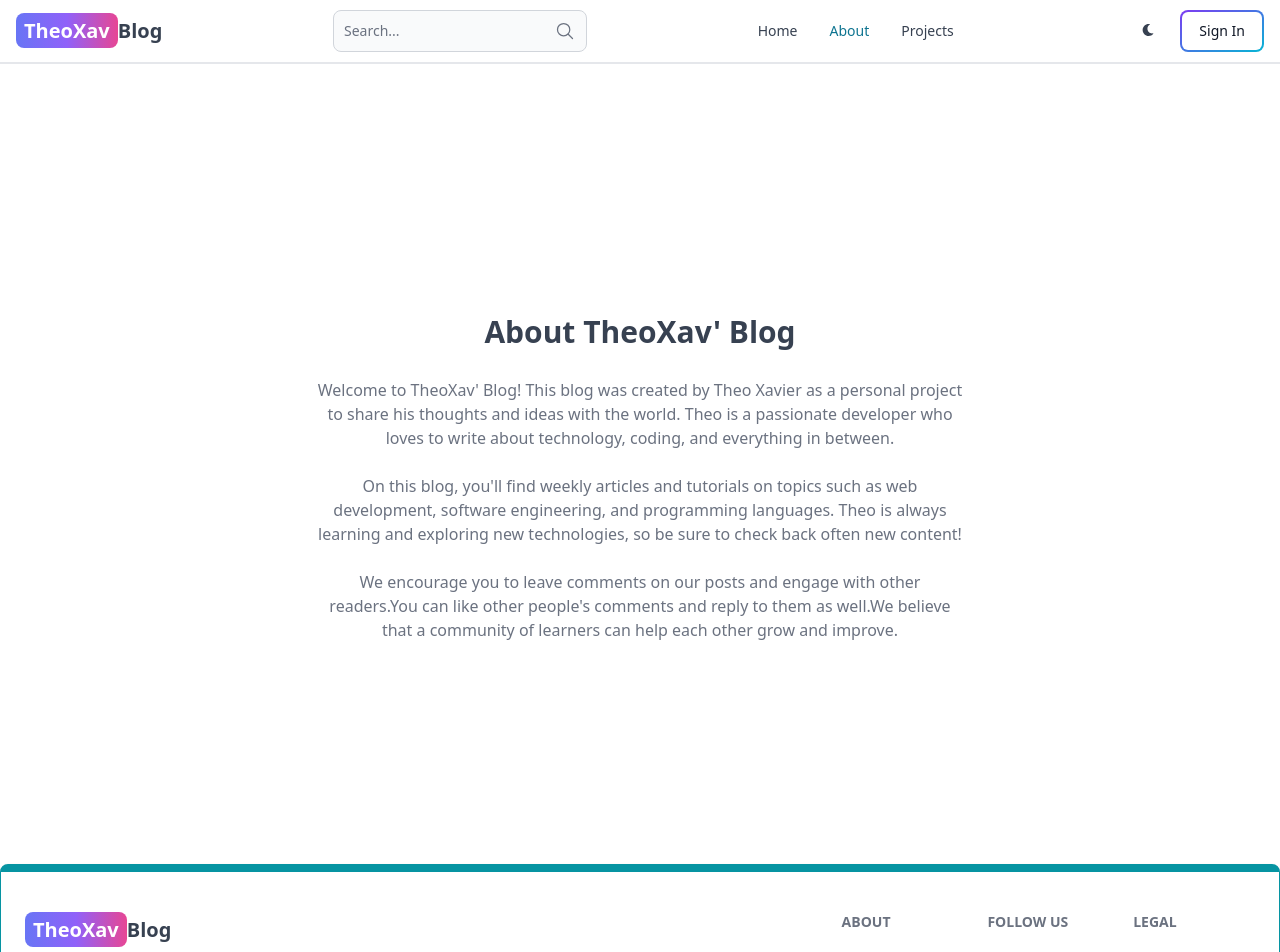
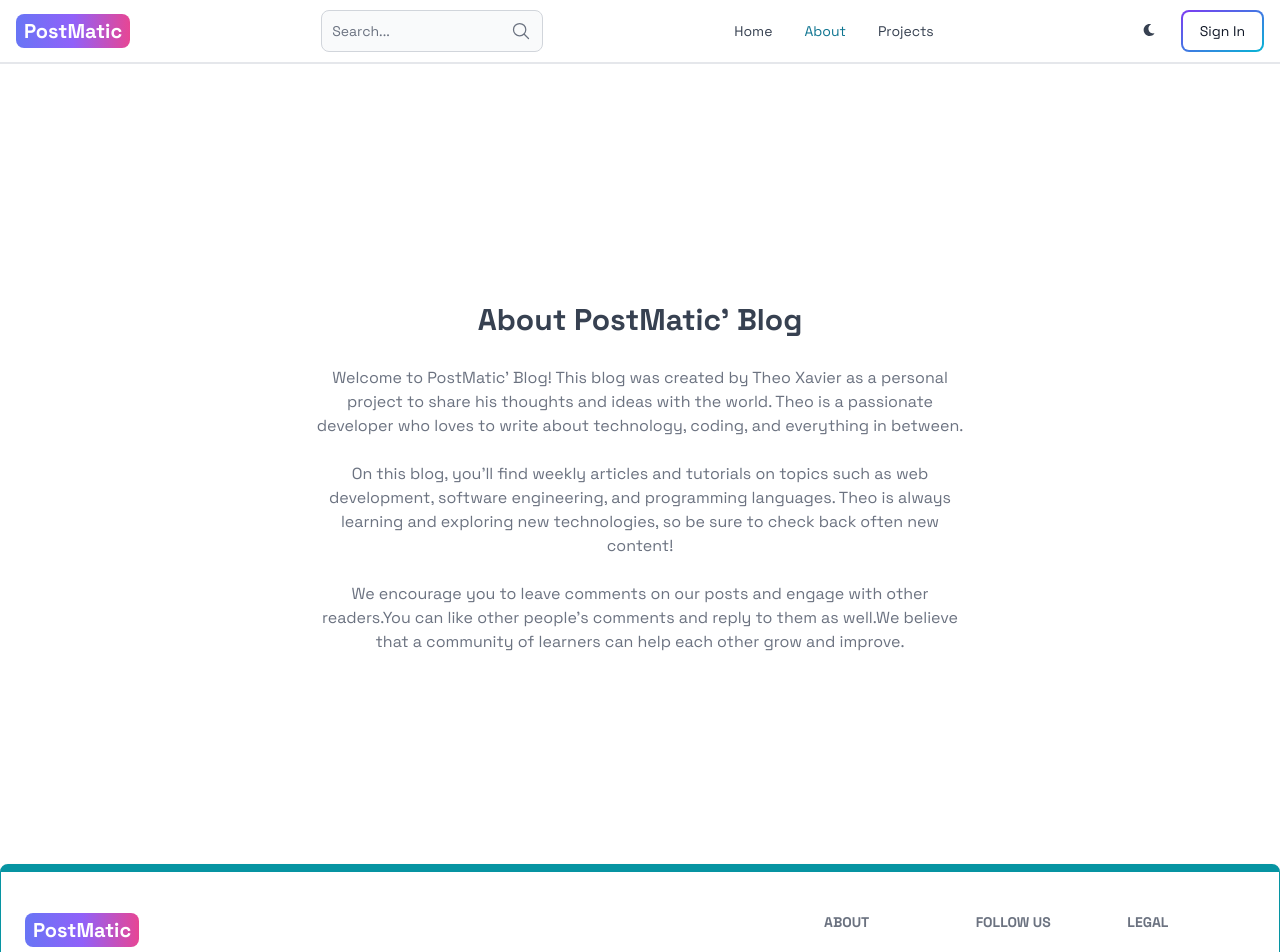
Before and after one commit to theoxav/mern-blog, a React (Vite) app in the folder client/: page /about in a window 1280 px wide. Shown: the top 952 px of the page. Built offline with nearby package versions, Linux system fonts and the light colour scheme.

Commit message:
Add Space Grotesk fot family

```diff
--- a/client/src/components/Layout/Footer.jsx
+++ b/client/src/components/Layout/Footer.jsx
@@ -1,12 +1,12 @@
-import { Footer } from "flowbite-react";
-import { Link } from "react-router-dom";
+import { Footer } from 'flowbite-react';
+import { Link } from 'react-router-dom';
 import {
   FaFacebook,
   FaInstagram,
   FaTwitter,
   FaGithub,
   FaDribbble,
-} from "react-icons/fa";
+} from 'react-icons/fa';
 
 const FooterLayout = () => (
   <Footer container className="border border-t-8 border-teal-500">
@@ -18,9 +18,8 @@ const FooterLayout = () => (
             className="self-center whitespace-nowrap text-lg sm:text-xl font-semibold dark:text-white"
           >
             <span className="px-2 py-1 bg-gradient-to-r from-indigo-500 via-purple-500 to-pink-500 rounded-lg text-white">
-              TheoXav
+              PostMatic
             </span>
-            Blog
           </Link>
         </div>
         <div className="grid grid-cols-2 gap-8 mt-4 sm:grid-cols-3 sm:gap-6">
@@ -39,7 +38,7 @@ const FooterLayout = () => (
                 target="_blank"
                 rel="noopener noreferrer"
               >
-                TheoXav Blog
+                PostMatic Blog
               </Footer.Link>
             </Footer.LinkGroup>
           </div>
--- a/client/src/components/Layout/Header.jsx
+++ b/client/src/components/Layout/Header.jsx
@@ -1,11 +1,11 @@
-import { Avatar, Button, Dropdown, Navbar, TextInput } from "flowbite-react";
-import { Link, useLocation, useNavigate } from "react-router-dom";
-import { IoSearchOutline } from "react-icons/io5";
-import { FaMoon, FaSun } from "react-icons/fa";
-import { useSelector, useDispatch } from "react-redux";
-import { toggleTheme } from "../../redux/theme/themeSlice";
-import { useLogout } from "../../hooks/auth/useLogout";
-import { useEffect, useState } from "react";
+import { Avatar, Button, Dropdown, Navbar, TextInput } from 'flowbite-react';
+import { Link, useLocation, useNavigate } from 'react-router-dom';
+import { IoSearchOutline } from 'react-icons/io5';
+import { FaMoon, FaSun } from 'react-icons/fa';
+import { useSelector, useDispatch } from 'react-redux';
+import { toggleTheme } from '../../redux/theme/themeSlice';
+import { useLogout } from '../../hooks/auth/useLogout';
+import { useEffect, useState } from 'react';
 
 const Header = () => {
   const path = useLocation().pathname;
@@ -14,20 +14,20 @@ const Header = () => {
   const dispatch = useDispatch();
   const { currentUser } = useSelector((state) => state.user);
   const { theme } = useSelector((state) => state.theme);
-  const [searchTerm, setSearchTerm] = useState("");
+  const [searchTerm, setSearchTerm] = useState('');
 
   const { handleSignout } = useLogout();
 
   useEffect(() => {
     const urlParams = new URLSearchParams(location.search);
-    const searchTermFromUrl = urlParams.get("searchTerm");
+    const searchTermFromUrl = urlParams.get('searchTerm');
     if (searchTermFromUrl) setSearchTerm(searchTermFromUrl);
   }, [location.search]);
 
   const handleSubmit = (e) => {
     e.preventDefault();
     const urlParams = new URLSearchParams(location.search);
-    urlParams.set("searchTerm", searchTerm);
+    urlParams.set('searchTerm', searchTerm);
     const search = urlParams.toString();
     navigate(`/search?${search}`);
   };
@@ -39,9 +39,8 @@ const Header = () => {
         className="self-center whitespace-nowrap text-sm sm:text-xl font-semibold dark:text-white"
       >
         <span className="px-2 py-1 bg-gradient-to-r from-indigo-500 via-purple-500 to-pink-500 rounded-lg text-white">
-          TheoXav
+          PostMatic
         </span>
-        Blog
       </Link>
       <form onSubmit={handleSubmit}>
         <TextInput
@@ -63,7 +62,7 @@ const Header = () => {
           pill
           onClick={() => dispatch(toggleTheme())}
         >
-          {theme === "light" ? <FaMoon /> : <FaSun />}
+          {theme === 'light' ? <FaMoon /> : <FaSun />}
         </Button>
         {currentUser ? (
           <Dropdown
@@ -79,7 +78,7 @@ const Header = () => {
                 {currentUser.email}
               </span>
             </Dropdown.Header>
-            <Link to={"/dashboard?tab=profile"}>
+            <Link to={'/dashboard?tab=profile'}>
               <Dropdown.Item>Profile</Dropdown.Item>
             </Link>
             <Dropdown.Divider />
@@ -95,13 +94,13 @@ const Header = () => {
         <Navbar.Toggle />
       </div>
       <Navbar.Collapse>
-        <Navbar.Link active={path === "/"} as={"div"}>
+        <Navbar.Link active={path === '/'} as={'div'}>
           <Link to="/">Home</Link>
         </Navbar.Link>
-        <Navbar.Link active={path === "/about"} as={"div"}>
+        <Navbar.Link active={path === '/about'} as={'div'}>
           <Link to="/about">About</Link>
         </Navbar.Link>
-        <Navbar.Link active={path === "/projects"} as={"div"}>
+        <Navbar.Link active={path === '/projects'} as={'div'}>
           <Link to="/projects">Projects</Link>
         </Navbar.Link>
       </Navbar.Collapse>
--- a/client/src/index.css
+++ b/client/src/index.css
@@ -1,6 +1,24 @@
 @tailwind base;
 @tailwind components;
 @tailwind utilities;
+
+@font-face {
+  font-family: 'Space Grotesk';
+  src: url('/src/assets/fonts/SpaceGrotesk-Regular.woff2') format('woff2');
+  font-weight: 400;
+  font-style: normal;
+}
+
+@font-face {
+  font-family: 'Space Grotesk';
+  src: url('/src/assets/fonts/SpaceGrotesk-Bold.woff2') format('woff2');
+  font-weight: 700;
+  font-style: normal;
+}
+
+body {
+  font-family: 'Space Grotesk', sans-serif;
+}
 
 body {
   height: 100vh;
--- a/client/src/pages/AboutPage.jsx
+++ b/client/src/pages/AboutPage.jsx
@@ -4,13 +4,13 @@ export default function AboutPage() {
       <div className="max-w-2xl mx-auto p-3 text-center">
         <div>
           <h1 className="text-3xl font-semibold text-center my-7">
-            About TheoXav' Blog
+            About PostMatic' Blog
           </h1>
           <div className="text-md text-gray-500 flex flex-col gap-6">
             <p>
-              Welcome to TheoXav' Blog! This blog was created by Theo Xavier as
-              a personal project to share his thoughts and ideas with the world.
-              Theo is a passionate developer who loves to write about
+              Welcome to PostMatic' Blog! This blog was created by Theo Xavier
+              as a personal project to share his thoughts and ideas with the
+              world. Theo is a passionate developer who loves to write about
               technology, coding, and everything in between.
             </p>
             <p>
--- a/client/tailwind.config.js
+++ b/client/tailwind.config.js
@@ -1,10 +1,14 @@
 // eslint-disable-next-line no-undef
-const flowbite = require("flowbite-react/tailwind");
+const flowbite = require('flowbite-react/tailwind');
 /** @type {import('tailwindcss').Config} */
 export default {
-  content: ["./index.html", "./src/**/*.{js,ts,jsx,tsx}", flowbite.content()],
+  content: ['./index.html', './src/**/*.{js,ts,jsx,tsx}', flowbite.content()],
   theme: {
-    extend: {},
+    extend: {
+      fontFamily: {
+        sans: ['Space Grotesk', 'sans-serif'],
+      },
+    },
   },
-  plugins: [flowbite.plugin(), require("tailwind-scrollbar")],
+  plugins: [flowbite.plugin(), require('tailwind-scrollbar')],
 };
```
Also changed, not shown: client/src/assets/fonts/SpaceGrotesk-Bold.woff2 (added), client/src/assets/fonts/SpaceGrotesk-Regular.woff2 (added).
